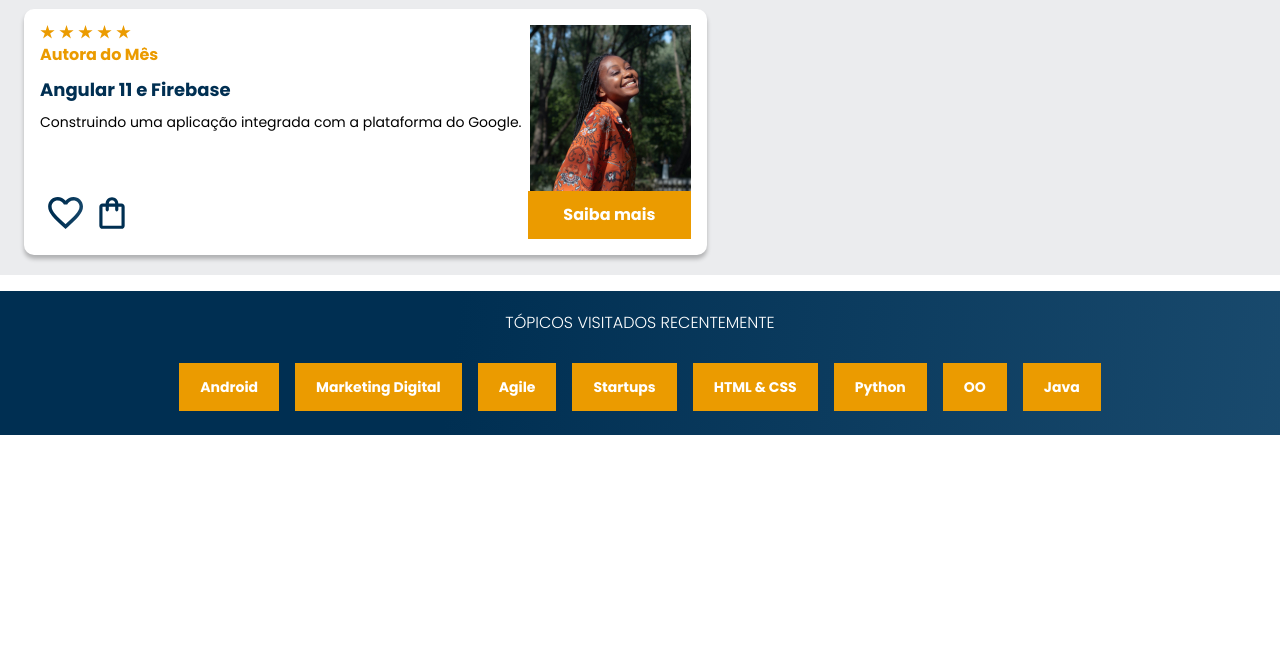
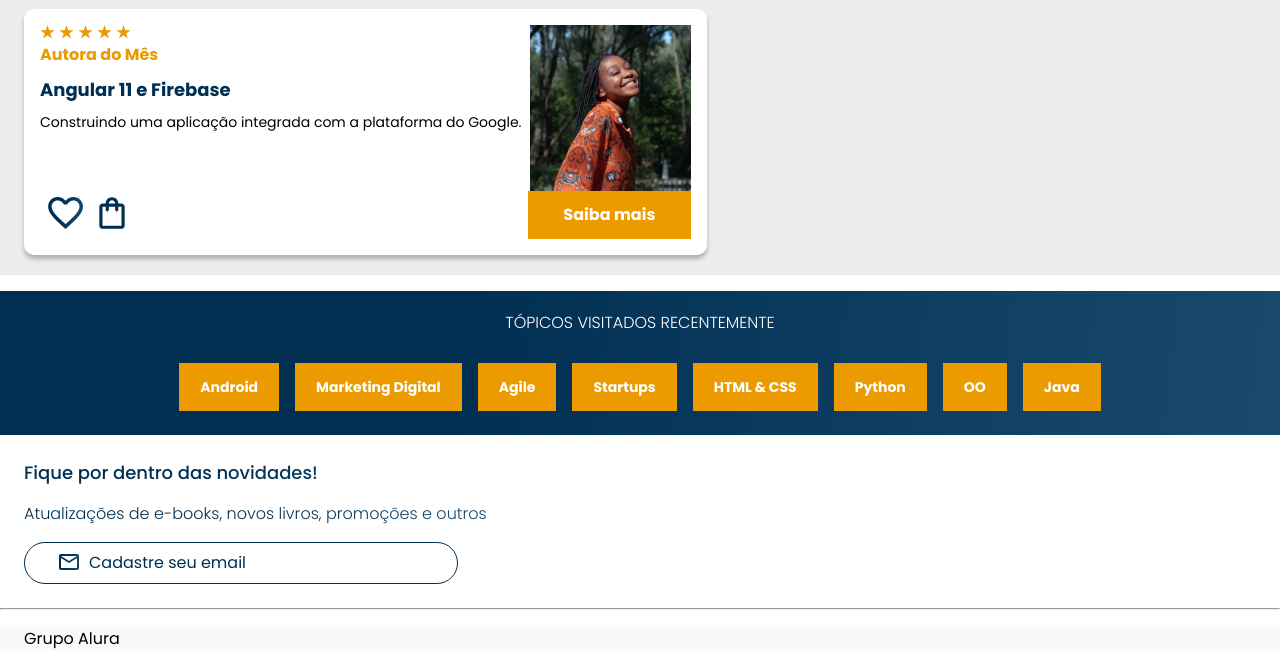
Before and after one commit to Graciliano-Barroso/aluraBooks, a plain HTML site: page index.html in a window 1280 px wide. Shown: the part 1921-2589 px from the top of the page. Before the commit the page ends 2356 px from the top, so only its background shows below. Drawn offline with nearby package versions, Linux system fonts and the light colour scheme.

Commit message:
feat: Seção contato e footer

```diff
--- /dev/null
+++ b/assets/css/contato.css
@@ -0,0 +1,44 @@
+.contato {
+    font-family: var(--fonte-principal);
+    padding: 1.5em;
+}
+
+.contato_titulo, .contato_texto {
+    background: var(--azul-degrade);
+    -webkit-background-clip: text;
+    -webkit-text-fill-color: transparent;
+    background-clip: text;
+}
+
+.contato_titulo {
+    font-weight: 500;
+    font-size: 18px;
+    line-height: 27px;
+}
+
+.contato_texto {
+    font-weight: 300;
+    font-size: 16px;
+    line-height: 24px;
+    margin: 1em 0;
+}
+
+.contato_email {
+    font-weight: 400;
+    font-size: 16px;
+    line-height: 24px;
+    border: 1px solid var(--azul);
+    color: var(--azul);
+    border-radius: 1.5em;
+    padding: 0.5em 0 0.5em 1em;
+    width: 90%;
+}
+
+.contato_email::placeholder {
+    font-size: 16px;
+    font-weight: 400;
+    padding-left: 3em;
+    color: var(--azul-degrade);
+    background: url(../img/Email.svg) no-repeat;
+    background-position: 1em;
+}
--- /dev/null
+++ b/assets/css/footer.css
@@ -0,0 +1,15 @@
+hr {
+    margin: 0;
+}
+
+.rodape {
+    font-family: var(--fonte-principal);
+    background-color: var(--cor-funndo-rodape);
+}
+
+.rodape_titulo {
+    font-weight: 400;
+    font-size: 1em;
+    line-height: 1.5em;
+    margin: 17px 24px;
+}
--- a/assets/css/styles.css
+++ b/assets/css/styles.css
@@ -2,6 +2,8 @@
 @import url(banner.css);
 @import url(carrossel.css);
 @import url(topicos.css);
+@import url(contato.css);
+@import url(footer.css);
 
 :root {
     --cor-de-fundo: #ebecee;
@@ -10,6 +12,7 @@
     --laranja: #eb9b00;
     --fonte-principal: "Poppins";
     --azul: #002f52;
+    --cor-funndo-rodape: #f9f9f9;
 }
 
 .primeira_secao {
--- a/index.html
+++ b/index.html
@@ -162,6 +162,20 @@
         </section>
     </section>
 
+    <secition class="container">
+        <div class="contato">
+            <h2 class="contato_titulo">Fique por dentro das novidades!</h2>
+            <p class="contato_texto">Atualizações de e-books, novos livros, promoções e outros</p>
+            <input type="email" placeholder="Cadastre seu email" class="contato_email">
+        </div>
+    </secition>
+
+    <hr>
+
+    <footer class="rodape">
+        <h2 class="rodape_titulo">Grupo Alura</h2>
+    </footer>
+
     <script src="https://cdn.jsdelivr.net/npm/swiper@8/swiper-bundle.min.js"></script>
     <script>
         const swiper = new Swiper('.swiper', {
```
